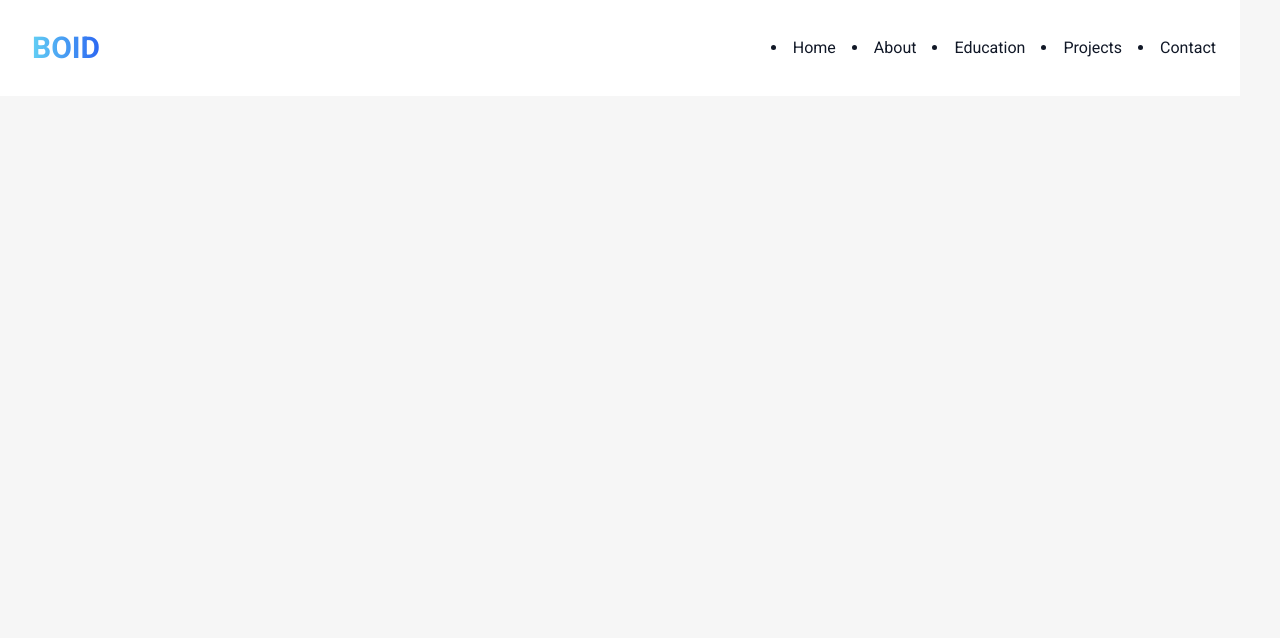
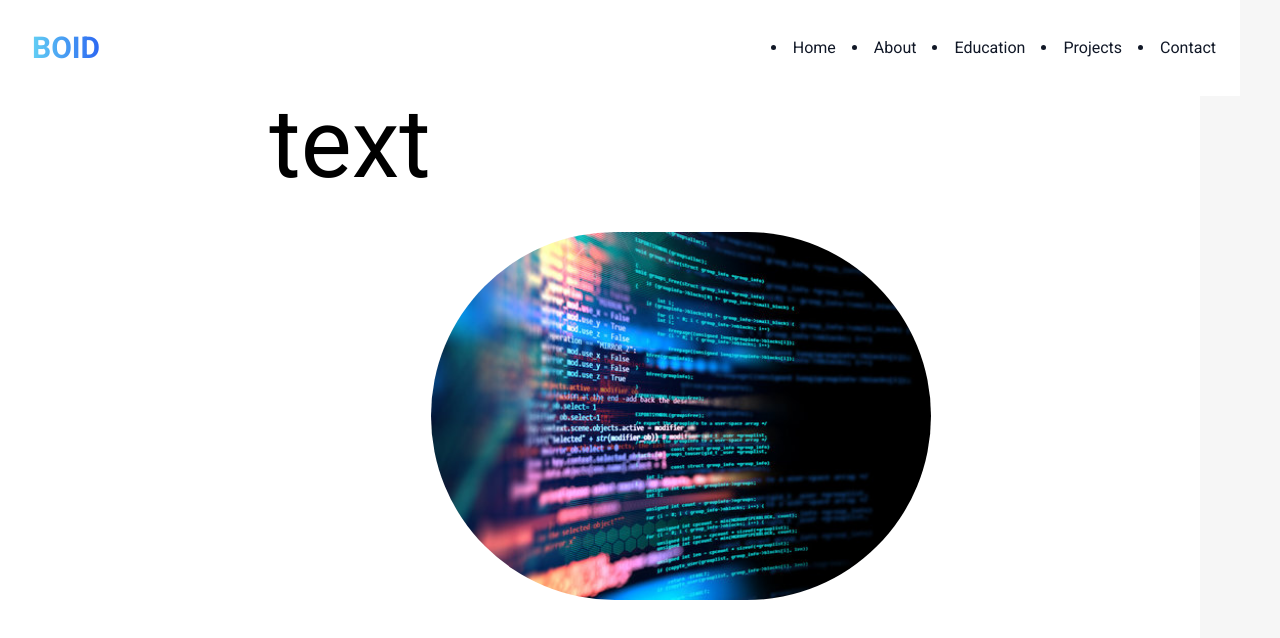
Before and after one commit to Moiz-16/js-css-portfolio-website, a React (Create React App) app: page / in a window 1280 px wide. Shown: the top 638 px of the page. Built offline with nearby package versions, Linux system fonts and the light colour scheme.

Commit message:
hero image added

```diff
--- a/src/App.js
+++ b/src/App.js
@@ -1,9 +1,11 @@
+import Hero from "./components/Hero";
 import Navbar from "./components/Navbar";
 
 function App() {
   return (
     <div>
       <Navbar/>
+      <Hero/>
     </div>
   );
 }
--- /dev/null
+++ b/src/components/Hero.jsx
@@ -0,0 +1,25 @@
+import React from 'react'
+import profilepic from '../assets/codingstockpic.jpg'
+import { AiFillLinkedin, AiFillGithub, AiFillMail } from 'react-icons/ai'
+import { TypeAnimation } from 'react-type-animation'
+
+const Hero = () => {
+  return (
+    <div>
+        <div className='bg-white max-w-[1200px] h-[80vh] max-auto flex flex-col-reverse sm:flex-row justify-center align-center'>
+
+        <div className='text-8xl'>
+            text
+        </div>
+
+        <div className='my-auto'>
+            <img className='w-[300px] sm:w-[500px] mx-auto h-auto rounded-full' src={profilepic} alt="profile pic" />
+        </div>
+
+        </div>
+
+    </div>
+  )
+}
+
+export default Hero
```
Also changed, not shown: src/assets/codingstockpic.jpg (renamed from src/assets/Coding Stock Photo.jpg).
